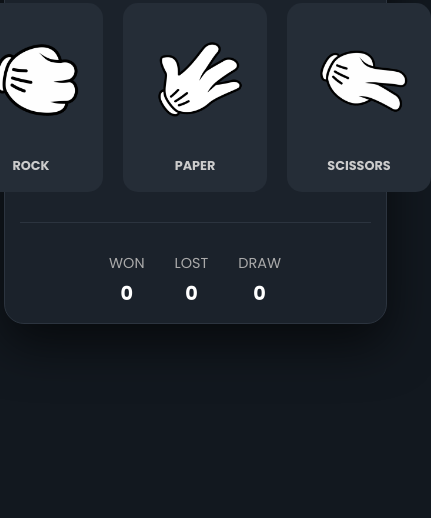
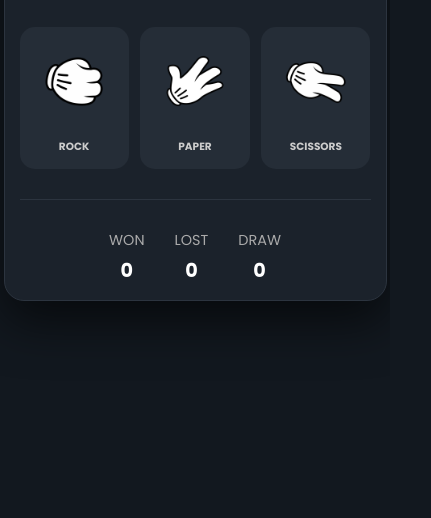
Before and after one commit to gabygarcia86/GarciaKidsPlayground, a plain HTML site: page games/rock_paper_scissors/index.html in a window 390 px wide. Shown: the part 326-844 px from the top of the page, 431 px wide, since content can reach past the window. Drawn offline with Linux system fonts and the light colour scheme.

Commit message:
rock paper fitted for mobile portrait fix

```diff
--- a/games/rock_paper_scissors/index.html
+++ b/games/rock_paper_scissors/index.html
@@ -101,17 +101,19 @@ button {
         .choices {
             display: flex;
             justify-content: center;
-            gap: 20px;
+            gap: clamp(6px, 3vw, 20px);
             margin-bottom: 30px;
         }
 
         .choice {
+            box-sizing: border-box;
             cursor: pointer;
             transition: all 0.3s cubic-bezier(0.175, 0.885, 0.32, 1.275);
             background: #252d37;
-            padding: 15px;
+            padding: clamp(6px, 3vw, 15px);
             border-radius: 15px;
-            width: 110px;
+            flex: 1 1 0;
+            min-width: 0;
             border: 2px solid transparent;
         }
 
@@ -121,8 +123,8 @@ button {
             border-color: var(--accent);
         }
 
-        .choice img { width: 120px; height: 120px; object-fit: contain; }
-        .choice span { display: block; margin-top: 10px; font-weight: bold; font-size: 0.8rem; text-transform: uppercase; color: #ccc; }
+        .choice img { width: 100%; aspect-ratio: 1; object-fit: contain; }
+        .choice span { display: block; margin-top: 10px; font-weight: bold; font-size: clamp(0.55rem, 2.7vw, 0.8rem); text-transform: uppercase; color: #ccc; }
 
         /* Battle Area */
         .battle-area {
```
